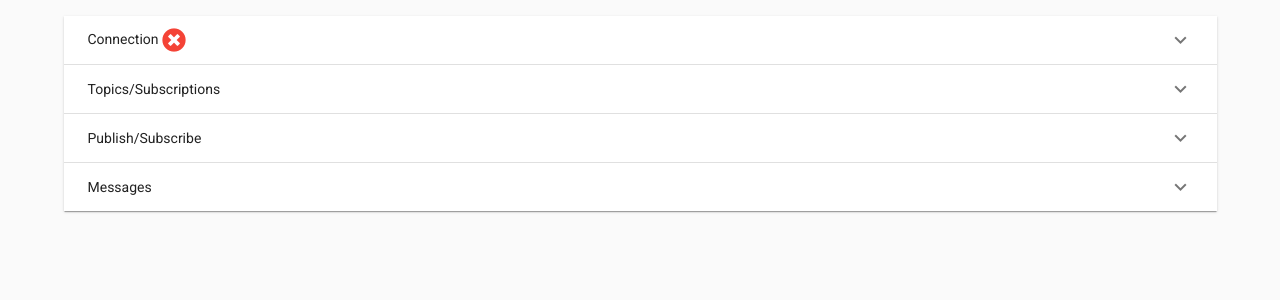
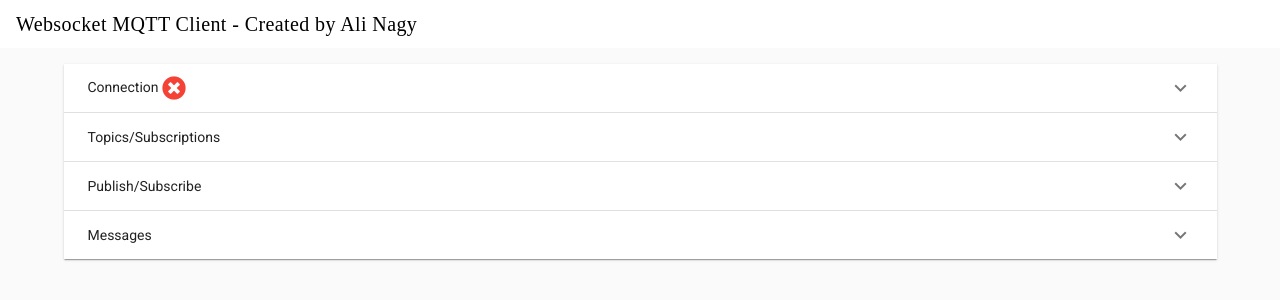
Before and after one commit to AliNagy/toolMQTT, a website: page www/index.html in a window 1280 px wide. Drawn offline with Linux system fonts and the light colour scheme.

Commit message:
+ Added a header, just for show!

```diff
--- a/www/index.html
+++ b/www/index.html
@@ -12,6 +12,11 @@
 
 <body>
     <div id="app">
+        <v-toolbar dense flat>
+            <v-toolbar-title>
+                Websocket MQTT Client - Created by Ali Nagy
+            </v-toolbar-title>
+        </v-toolbar>
         <v-app>
             <v-content>
                 <v-container>
--- a/www/js/app.js
+++ b/www/js/app.js
@@ -135,14 +135,13 @@ new Vue(
                         this.snackbarState("Failed to unsubscribe!", "error")
                     } else {
                         this.snackbarState("Unsubscribed from " + item.topic, "info")
-                        for(var _index in this.dataContainer.messages){
-                            if(parser.isParent(this.dataContainer.messages[_index].topic, item.topic)){
+                        for (var _index in this.dataContainer.messages) {
+                            if (parser.isParent(this.dataContainer.messages[_index].topic, item.topic)) {
                                 this.dataContainer.messages.splice(_index, 1)
                             }
                         }
                     }
                 })
-
             },
             registerEvents: function () {
                 this.client.on('connect', () => {
```
